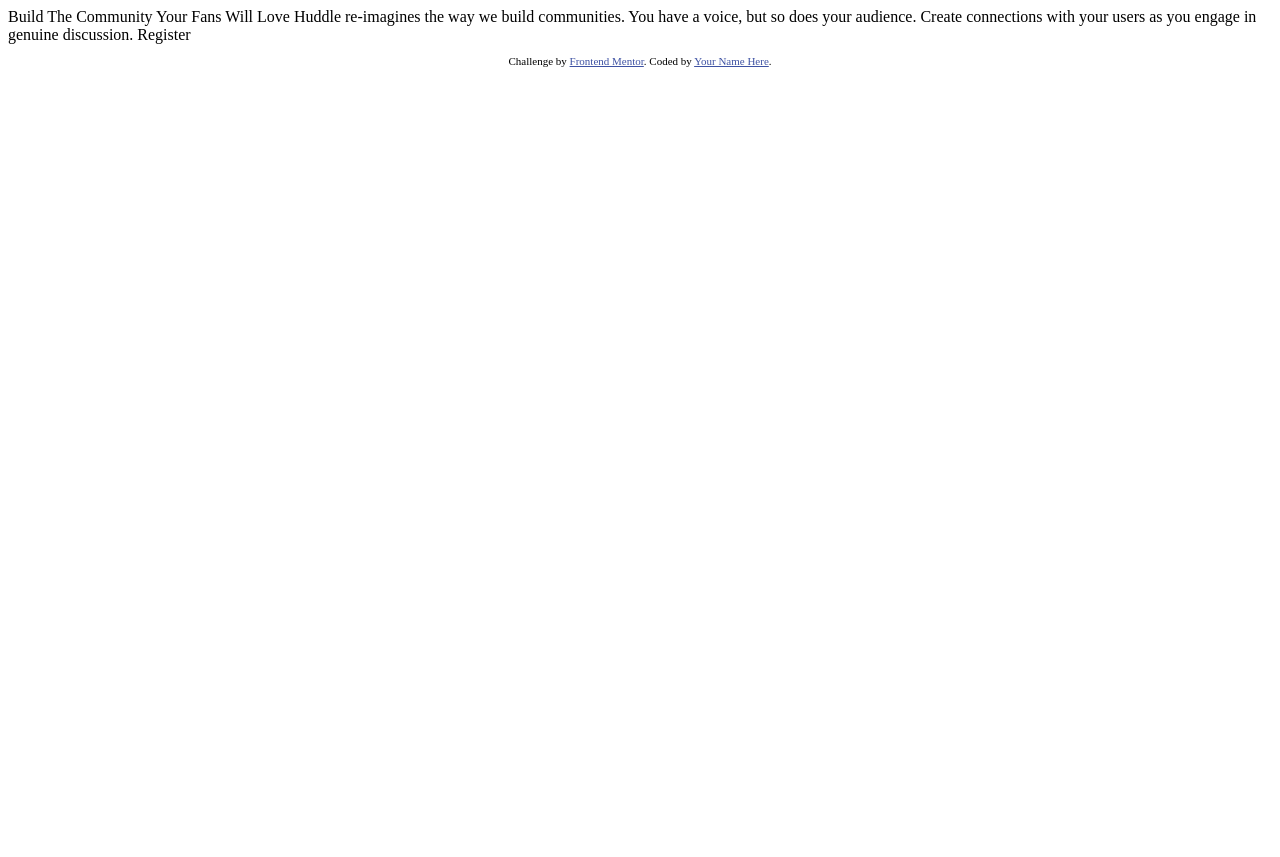
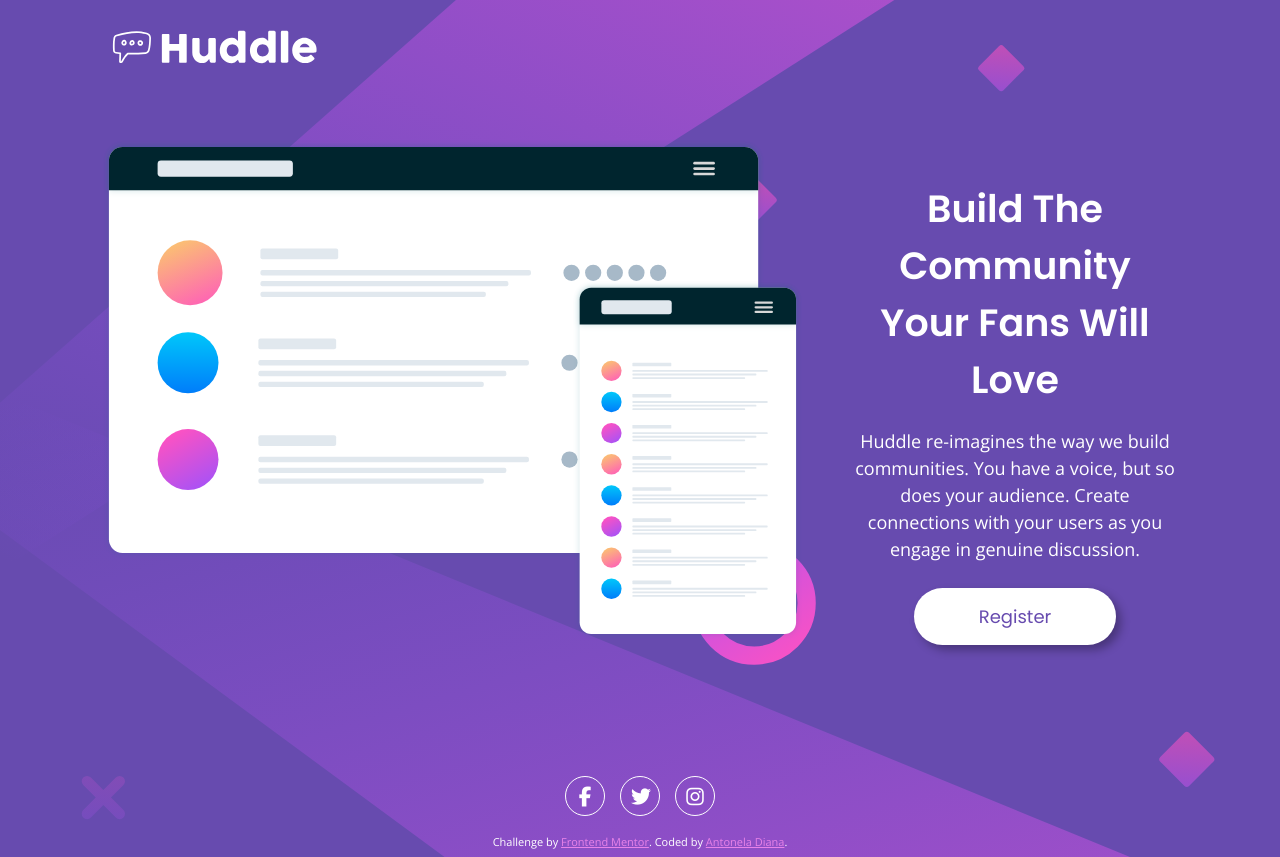
Before and after one commit to antoneladiana/huddle-landing-page-with-a-single-introductory-section, a plain HTML site: page index.html in a window 1280 px wide. Before the commit the page ends 800 px from the top, so only its background shows below. Drawn offline with nearby package versions, Linux system fonts and the light colour scheme.

Commit message:
Version 1

```diff
--- a/css/styles.css
+++ b/css/styles.css
@@ -0,0 +1,147 @@
+/* -------------------- COLOR PALETTE ----------------------- */
+/*
+    https://coolors.co/674baf-e882e8
+
+                    #674BAF Plump Purple
+                    #E882E8 Violet Web
+*/
+
+/* ----------------------- GLOBAL --------------------------- */
+
+html {
+    box-sizing: border-box;
+}
+*, *:before, *:after {
+    box-sizing: inherit;
+}
+body {
+    font-family: 'Open Sans', sans-serif;
+    background-color: #674BAF;
+    background-image: url("../images/bg-mobile.svg");
+    background-repeat: no-repeat;
+    background-size: contain;
+    color: #FFFFFF;
+}
+
+/* ----------------------- MAIN ----------------------------- */
+
+/* General */
+main {
+    line-height: 1.5;
+    width: 84%;
+    margin: 20px auto;
+}
+main p {
+    font-size: 18px;
+}
+.logo {
+    width: 220px;
+}
+
+/* Main Content */
+h1 {
+    font-family: 'Poppins', sans-serif;
+    font-size: 38px;
+    font-weight: 600;
+    padding: 40px 0 20px;
+}
+button {
+    font-family: 'Poppins', sans-serif;
+    font-size: 18px;
+    background-color: #FFFFFF;
+    color: #674BAF;
+    padding: 15px 65px;
+    margin-top: 25px;
+    border: none;
+    border-radius: 30px;
+    box-shadow: 5px 5px 10px rgba(0, 0, 0, 0.3);
+    outline: none;
+}
+button:hover {
+    color: #E882E8;
+}
+button:focus, button:hover {
+    box-shadow: 0 0 0 3px #E882E8,
+    0 0 0 1.5px #E882E8;
+}
+button:active {
+    transform: translateY(1px);
+    filter: saturate(150%);
+}
+.main-content {
+    margin: 60px 0 20px;
+    display: flex;
+    flex-wrap: wrap;
+    justify-content: center;
+    text-align: center;
+    column-gap: 50px;
+}
+.illustration {
+    margin-bottom: 50px;
+    flex: 0 1 700px;
+}
+.illustration img {
+    max-width: 100%;
+}
+.main-text {
+    max-width: 800px;
+    flex: 1 1 300px;
+}
+
+/* Social Media */
+i {
+    font-size: 20px;
+    padding: 10px;
+    text-align: center;
+}
+.social-media {
+    margin-top: 80px;
+    display: flex;
+    justify-content: center;
+}
+.icon-wrapper {
+    width: 40px;
+    height: 40px;
+    border: 1px solid #FFFFFF;
+    border-radius: 50%;
+    text-align: center;
+}
+.icon-wrapper:nth-of-type(2){
+    margin: 0 15px;
+}
+
+/* ----------------------- FOOTER --------------------------- */
+footer {
+    font-size: 11px;
+    color: #FFFFFF;
+    margin: 10px 0;
+    text-align: center;
+}
+footer a {
+    color: #E882E8;
+}
+footer a:hover {
+    text-decoration: none;
+}
+
+/* ----------------------- MEDIA QUERIES -------------------- */
+
+@media screen and (min-width: 1000px) {
+    body {
+        background-image: url("../images/bg-desktop.svg");
+        background-size: cover;
+    }
+}
+@media screen and (min-width: 1300px) {
+    .main-content {
+        justify-content: left;
+        text-align: left;
+    }
+    .illustration {
+        margin-bottom: 0;
+    }
+    .social-media {
+        margin-top: 0;
+        justify-content: flex-end;
+    }
+}
--- a/index.html
+++ b/index.html
@@ -1,33 +1,55 @@
 <!DOCTYPE html>
-<html lang="en">
+<html lang="en" dir="ltr">
 <head>
   <meta charset="UTF-8">
   <meta name="viewport" content="width=device-width, initial-scale=1.0"> <!-- displays site properly based on user's device -->
 
+  <!-- Title -->
   <link rel="icon" type="image/png" sizes="32x32" href="./images/favicon-32x32.png">
+  <title>Frontend Mentor | Huddle Landing Page</title>
 
-  <title>Frontend Mentor | Huddle landing page with single introductory section</title>
+  <!-- Google Fonts -->
+  <link rel="preconnect" href="https://fonts.gstatic.com">
+  <link href="https://fonts.googleapis.com/css2?family=Open+Sans&family=Poppins:wght@400;600&display=swap" rel="stylesheet">
 
-  <!-- Feel free to remove these styles or customise in your own stylesheet 👍 -->
-  <style>
-    .attribution { font-size: 11px; text-align: center; }
-    .attribution a { color: hsl(228, 45%, 44%); }
-  </style>
+  <!-- Font Awesome -->
+  <script src="https://kit.fontawesome.com/c028c941e3.js" crossorigin="anonymous"></script>
+
+  <!-- CSS -->
+  <link rel="stylesheet" href="./css/reset.css">
+  <link rel="stylesheet" href="./css/styles.css">
+
 </head>
+
 <body>
 
-  Build The Community Your Fans Will Love
-
-  Huddle re-imagines the way we build communities. You have a voice, but so does your audience.
-  Create connections with your users as you engage in genuine discussion.
-
-  Register
+  <main>
+    <img class="logo" src="./images/logo.svg" alt="Huddle logo.">
+    <div class="main-content">
+      <div class="illustration">
+        <img src="./images/illustration-mockups.svg" alt="Illustration mockups.">
+      </div>
+      <div class="main-text">
+        <h1>Build The Community Your Fans Will Love</h1>
+        <p>
+          Huddle re-imagines the way we build communities. You have a voice, but so does your audience. Create connections with your users as you engage in genuine discussion.
+        </p>
+        <button>Register</button>
+      </div>
+    </div>
+    <div class="social-media">
+      <div class="icon-wrapper"><i class="fab fa-facebook-f"></i></div>
+      <div class="icon-wrapper"><i class="fab fa-twitter"></i></div>
+      <div class="icon-wrapper"><i class="fab fa-instagram"></i></div>
+    </div>
+  </main>
 
   <footer>
     <p class="attribution">
       Challenge by <a href="https://www.frontendmentor.io?ref=challenge" target="_blank">Frontend Mentor</a>.
-      Coded by <a href="#">Your Name Here</a>.
+      Coded by <a href="https://antoneladiana.github.io">Antonela Diana</a>.
     </p>
   </footer>
+
 </body>
 </html>
```
